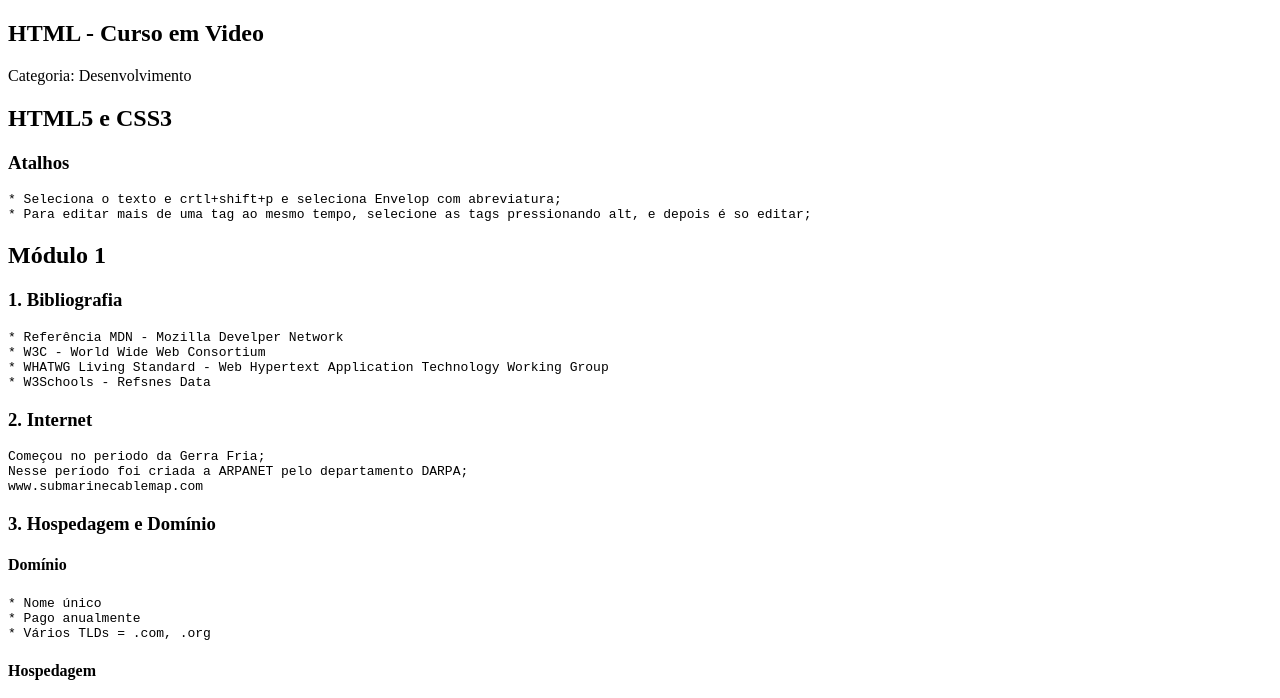
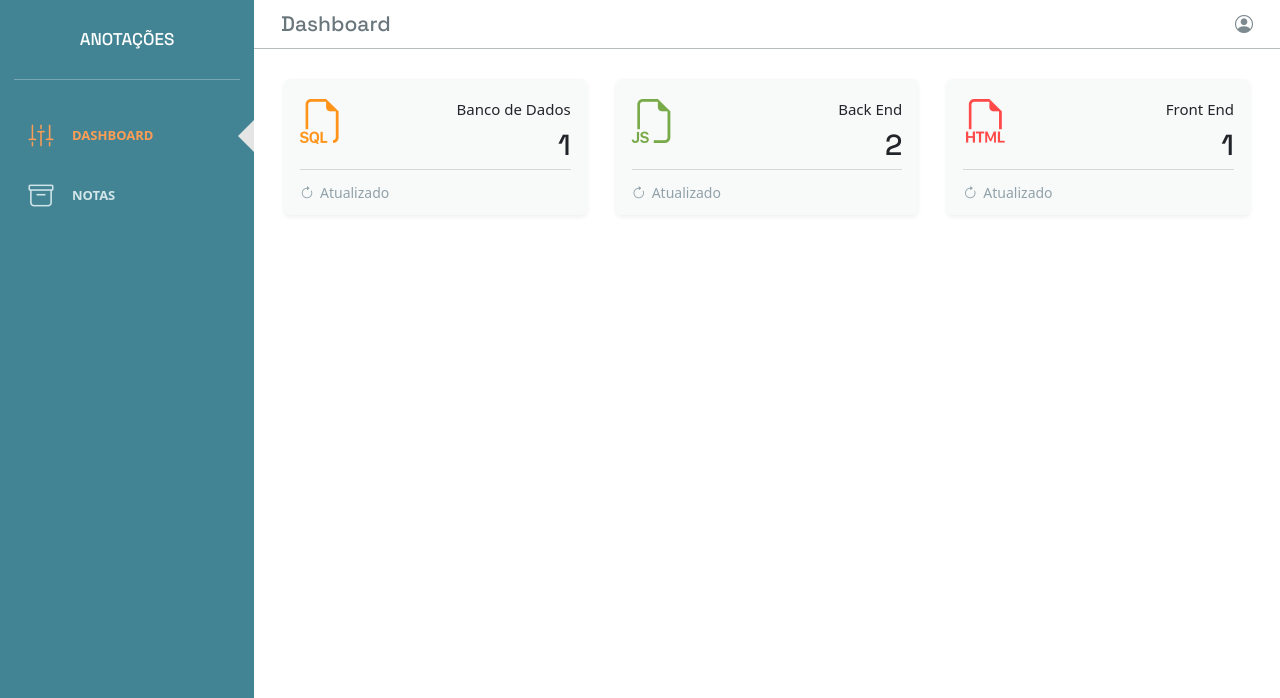
Before and after one commit to RobsonLF/nodejs, a plain HTML site: page testes/anotacoes/index.html in a window 1280 px wide. Shown: the top 698 px of the page. Drawn offline with nearby package versions, Linux system fonts and the light colour scheme.

Commit message:
update anotações

```diff
--- a/testes/anotacoes/index.html
+++ b/testes/anotacoes/index.html
@@ -1,19 +1,68 @@
 <!DOCTYPE html>
-<html lang="en">
+<html lang="pt-BR">
 <head>
     <meta charset="UTF-8">
     <meta name="viewport" content="width=device-width, initial-scale=1.0">
     <link rel="stylesheet" href="style/style.css">
-    <title>Document</title>
-
+    <title>Notes</title>
+    <link href="https://cdn.jsdelivr.net/npm/bootstrap@5.3.8/dist/css/bootstrap.min.css" rel="stylesheet" integrity="sha384-sRIl4kxILFvY47J16cr9ZwB07vP4J8+LH7qKQnuqkuIAvNWLzeN8tE5YBujZqJLB" crossorigin="anonymous">
+        <!-- Bootstrap Icons -->
+    <link rel="stylesheet" href="https://cdn.jsdelivr.net/npm/bootstrap-icons@1.11.3/font/bootstrap-icons.min.css">
 </head>
 <body>
-        <main>
-            <article id="conteudo">
+    <div class="app-shell">
+        <aside class="sidebar">
+            <div class="brand">ANOTAÇÕES</div>
+            <div class="sidebar-rule"></div>
+            <nav class="sidebar-nav" aria-label="Navegação principal">
+                <a class="nav-item active" href="#dashboard"><i class="bi bi-sliders2-vertical"></i><span>DASHBOARD</span></a>
+                <a class="nav-item" href="#perfil"><i class="bi bi-archive"></i><span>NOTAS</span></a>
+                <!--<a class="nav-item" href="#tabela"><i class="bi bi-list-columns-reverse"></i><span>TABLE LIST</span></a>
+                <a class="nav-item" href="#tipografia"><i class="bi bi-type"></i><span>TYPOGRAPHY</span></a>
+                <a class="nav-item" href="#icones"><i class="bi bi-paperclip"></i><span>ICONS</span></a>
+                <a class="nav-item" href="#mapas"><i class="bi bi-map"></i><span>MAPS</span></a>
+                <a class="nav-item" href="#notificacoes"><i class="bi bi-bell"></i><span>NOTIFICATIONS</span></a>
+            -->
+            </nav>
+        </aside>
 
-            </article>
+        <main class="main-content" id="dashboard">
+            <header class="topbar">
+                <button class="menu-toggle" type="button" aria-label="Abrir menu"><i class="bi bi-list"></i></button>
+                <h1>Dashboard</h1>
+                <div class="topbar-actions">
+                    <!--<button type="button" aria-label="Pesquisar"><i class="bi bi-search"></i></button>
+                    <button type="button" aria-label="Notificações"><i class="bi bi-bell"></i></button>
+                -->
+                    <button type="button" aria-label="Perfil"><i class="bi bi-person-circle"></i></button>
+                </div>
+            </header>
+
+            <section class="dashboard-content" aria-label="Resumo do dashboard">
+                <div class="metrics-grid">
+                    <article class="metric-card">
+                        <div class="metric-icon orange"><i class="bi bi-filetype-sql"></i></div>
+                        <div class="metric-copy"><span>Banco de Dados</span><strong>1</strong></div>
+                        <div class="metric-footer"><i class="bi bi-arrow-clockwise"></i> Atualizado</div>
+                    </article>
+                    <article class="metric-card">
+                        <div class="metric-icon green"><i class="bi bi-filetype-js"></i></div>
+                        <div class="metric-copy"><span>Back End</span><strong>2</strong></div>
+                        <div class="metric-footer"><i class="bi bi-arrow-clockwise"></i> Atualizado</div>
+                    </article>
+                    <article class="metric-card">
+                        <div class="metric-icon red"><i class="bi bi-filetype-html"></i></div>
+                        <div class="metric-copy"><span>Front End</span><strong>1</strong></div>
+                        <div class="metric-footer"><i class="bi bi-arrow-clockwise"></i> Atualizado</div>
+                    </article>
+                </div>
+
+
+            </section>
         </main>
+    </div>
     <script src="https://cdn.jsdelivr.net/npm/marked/marked.min.js"></script>
+    <script src="https://cdn.jsdelivr.net/npm/bootstrap@5.3.8/dist/js/bootstrap.bundle.min.js" integrity="sha384-FKyoEForCGlyvwx9Hj09JcYn3nv7wiPVlz7YYwJrWVcXK/BmnVDxM+D2scQbITxI" crossorigin="anonymous"></script>
     <script src="js/scripts.js"></script>
 </body>
 </html>
--- a/testes/anotacoes/js/scripts.js
+++ b/testes/anotacoes/js/scripts.js
@@ -1,4 +1,7 @@
 async function carregarArquivos(){
+    const conteudo = document.getElementById("conteudo");
+    if (!conteudo) return;
+
     const resposta = await fetch("data/notes.json");
     const arquivos = await resposta.json();
 
@@ -9,7 +12,7 @@
         const respostaMarkdown = await fetch(`notes_md/${arquivo.arquivo}`);
         const markdown = await respostaMarkdown.text();
         const html = marked.parse(markdown);
-        document.getElementById("conteudo").innerHTML += html;
+        conteudo.innerHTML += html;
         //console.log(markdown);
     }
 
--- a/testes/anotacoes/style/style.css
+++ b/testes/anotacoes/style/style.css
@@ -0,0 +1,46 @@
+@import url('https://fonts.googleapis.com/css2?family=DM+Sans:wght@400;500;600;700&family=Space+Grotesk:wght@500;600&display=swap');
+
+:root {
+    --sidebar: #438494;
+    --page: #e5e5e5;
+    --surface: #f8fafa;
+    --ink: #202b32;
+    --muted: #91a1a9;
+    --line: #d4d9db;
+}
+
+* { box-sizing: border-box; }
+body { margin: 0; background: var(--page); color: var(--ink); font-family: "DM Sans", sans-serif; }
+button, a { font: inherit; }
+.app-shell { display: flex; min-height: 100vh; }
+.sidebar { width: 254px; flex: 0 0 254px; background: var(--sidebar); color: #d8e8eb; padding: 27px 20px; }
+.brand { color: #fff; font-family: "Space Grotesk", sans-serif; font-size: 17px; text-align: center; }
+.sidebar-rule { height: 1px; margin: 26px -6px 30px; background: rgba(255,255,255,.28); }
+.sidebar-nav { display: grid; gap: 8px; }
+.nav-item { position: relative; display: flex; align-items: center; gap: 18px; min-height: 52px; padding: 0 8px; color: #d3e6e9; font-size: 13px; font-weight: 700; text-decoration: none; }
+.nav-item i { width: 26px; color: #cfe4e8; font-size: 25px; text-align: center; }
+.nav-item.active { color: #ff9d55; }
+.nav-item.active i { color: #ff9d55; }
+.nav-item.active::after { position: absolute; right: -20px; width: 0; height: 0; border-top: 16px solid transparent; border-bottom: 16px solid transparent; border-right: 16px solid var(--page); content: ""; }
+.main-content { min-width: 0; flex: 1; overflow: hidden; }
+.topbar { display: flex; align-items: center; height: 49px; padding: 0 27px; border-bottom: 1px solid #b8bdbe; }
+.topbar h1 { margin: 0; color: #69777d; font-family: "Space Grotesk", sans-serif; font-size: 21px; font-weight: 500; }
+.topbar-actions { display: flex; gap: 19px; margin-left: auto; }
+.topbar-actions button, .menu-toggle { padding: 0; border: 0; background: none; color: #7d8a8f; cursor: pointer; font-size: 18px; }
+.menu-toggle { display: none; margin-right: 14px; }
+.dashboard-content { padding: 30px; }
+.metrics-grid { display: grid; grid-template-columns: repeat(3, minmax(0, 1fr)); gap: 29px; }
+.metric-card { display: grid; grid-template-columns: 70px 1fr; min-height: 130px; padding: 19px 16px 0; background: var(--surface); border-radius: 6px; box-shadow: 0 2px 4px rgba(42,54,60,.08); }
+.metric-icon { align-self: start; font-size: 44px; line-height: 1; }
+.metric-icon.orange { color: #ff9419; }.metric-icon.green { color: #79aa49; }.metric-icon.red { color: #ff4a4a; }
+.metric-copy { display: flex; flex-direction: column; align-items: flex-end; gap: 2px; }
+.metric-copy span { font-size: 15px; }.metric-copy strong { font-family: "Space Grotesk", sans-serif; font-size: 29px; font-weight: 500; }
+.metric-footer { grid-column: 1 / -1; display: flex; align-items: center; gap: 6px; height: 46px; margin-top: 3px; border-top: 1px solid var(--line); color: var(--muted); font-size: 14px; }
+.chart-card { margin-top: 20px; padding: 21px 21px 16px; background: var(--surface); border-radius: 6px; box-shadow: 0 2px 4px rgba(42,54,60,.06); }
+.chart-heading h2 { margin: 0; font-family: "Space Grotesk", sans-serif; font-size: 20px; font-weight: 500; }.chart-heading p { margin: 1px 0 31px; color: var(--muted); font-size: 14px; }
+.chart { display: flex; height: 275px; }.y-axis { display: flex; flex-direction: column; justify-content: space-between; width: 43px; padding: 2px 8px 27px 0; color: #8b9ba2; font-size: 12px; text-align: right; }
+.plot { position: relative; flex: 1; min-width: 0; }.grid-lines { position: absolute; inset: 0 0 27px; display: flex; flex-direction: column; justify-content: space-between; }.grid-lines i { border-top: 2px dotted #d3d9da; }.plot svg { position: absolute; inset: 0 0 27px; width: 100%; height: calc(100% - 27px); overflow: visible; }
+.plot path { vector-effect: non-scaling-stroke; }.area-blue { fill: #b9ced1; opacity: .85; }.line-blue { fill: none; stroke: #adc5c8; stroke-width: 4; }.area-orange { fill: #f7b250; opacity: .85; }.line-orange { fill: none; stroke: #ff9419; stroke-width: 4; }
+.x-axis { position: absolute; right: 0; bottom: 0; left: 0; display: flex; justify-content: space-between; color: #8b9ba2; font-size: 11px; }
+@media (max-width: 900px) { .sidebar { width: 210px; flex-basis: 210px; }.metrics-grid { gap: 14px; }.dashboard-content { padding: 20px; } }
+@media (max-width: 680px) { .sidebar { display: none; }.menu-toggle { display: block; }.dashboard-content { padding: 15px; }.metrics-grid { grid-template-columns: 1fr; }.metric-card { min-height: 120px; }.topbar { padding: 0 15px; }.chart-card { padding: 17px 12px 13px; }.chart { height: 235px; }.y-axis { width: 37px; font-size: 10px; }.x-axis { font-size: 9px; } }
```
Also changed, not shown: testes/anotacoes/refs/others tools.txt (added, +37 -0 lines), testes/anotacoes/refs/exemplo_gradiente.png (added), testes/anotacoes/refs/gradiente.png (added).
